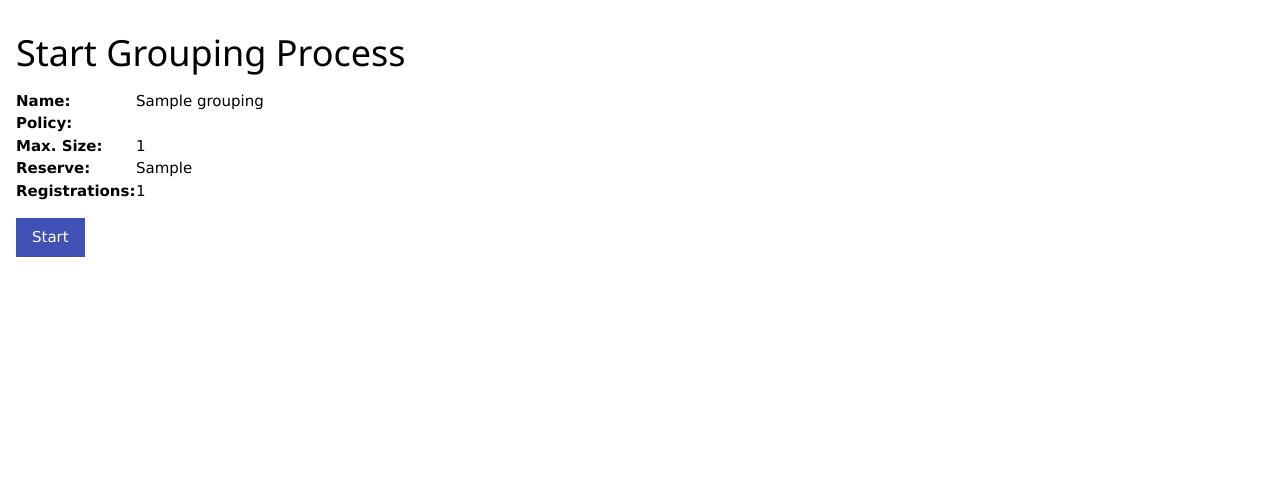
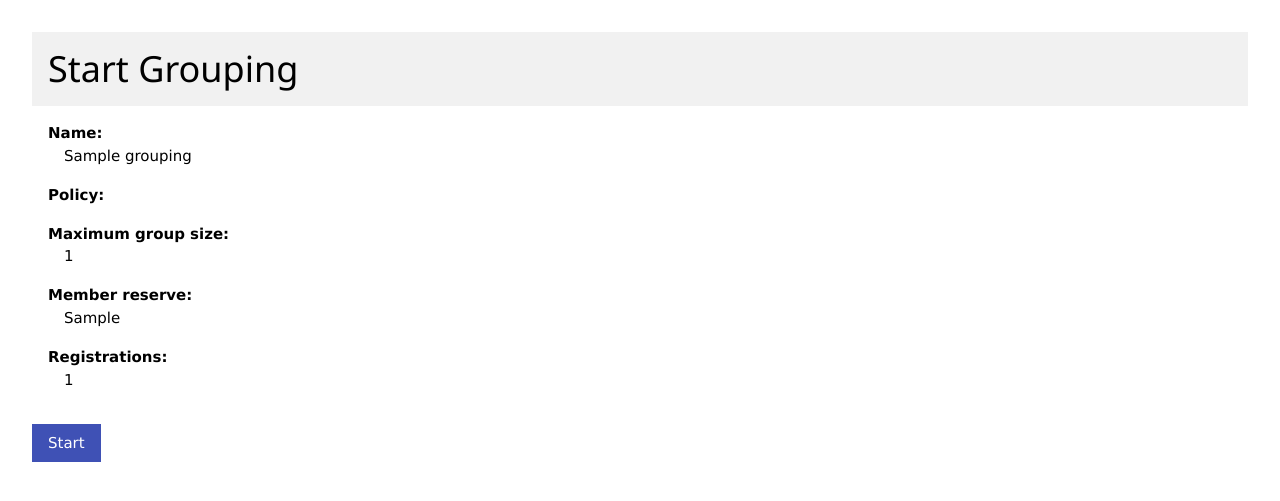
Before and after one commit to t73fde/grpy, a Flask app: template grpy/web/templates/grouping_start.html in a window 1280 px wide. Shown: the part 39-540 px from the top of the page. Run offline with Flask 2, Linux system fonts and the light colour scheme; the template is opened without the code that fills it: values that come from a table or form of the project are taken from there, most other values are stand-ins (such as "Sample title", 1, 10 or a date in 2020); some libraries are stand-ins or nearby versions.

Commit message:
Enhance grouping start view

```diff
--- a/grpy/web/templates/grouping_start.html
+++ b/grpy/web/templates/grouping_start.html
@@ -17,33 +17,20 @@
  # You should have received a copy of the GNU Affero General Public License
  # along with grpy. If not, see <https://www.gnu.org/licenses/>.
  #}
+{% from "macros.html" import render_data %}
 {% block title %}{{ grouping.name|truncate(20) }}{% endblock %}
 {% block heading %}{% endblock %}
 {% block content %}
 <div class="w3-panel">
-<h1>Start Grouping Process</h1>
-
-<div class="w3-row">
-  <div class="w3-col" style="width:8em"><strong>Name:</strong></div>
-  <div class="w3-rest">{{ grouping.name }}</div>
+<div class="w3-panel">
+<div class="w3-container w3-light-gray">
+  <h1>Start Grouping</h1>
 </div>
-<div class="w3-row">
-  <div class="w3-col" style="width:8em"><strong>Policy:</strong></div>
-  <div class="w3-rest">{{ policy_name(grouping.policy) }}</div>
-</div>
-<div class="w3-row">
-  <div class="w3-col" style="width:8em"><strong>Max. Size:</strong></div>
-  <div class="w3-rest">{{ grouping.max_group_size }}</div>
-</div>
-<div class="w3-row">
-  <div class="w3-col" style="width:8em"><strong>Reserve:</strong></div>
-  <div class="w3-rest">{{ grouping.member_reserve }}</div>
-</div>
-<div class="w3-row">
-  <div class="w3-col" style="width:8em"><strong>Registrations:</strong></div>
-  <div class="w3-rest">{{ registration_count }}</div>
-</div>
-
+{{- render_data("Name", grouping.name) }}
+{{- render_data("Policy", policy_name(grouping.policy)) }}
+{{- render_data("Maximum group size", grouping.max_group_size) }}
+{{- render_data("Member reserve", grouping.member_reserve) }}
+{{- render_data("Registrations", registration_count) }}
 </div>
 <div class="w3-container w3-bar">
   <form method="POST">
```
